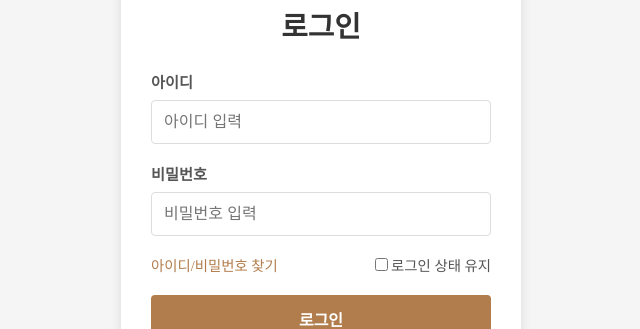
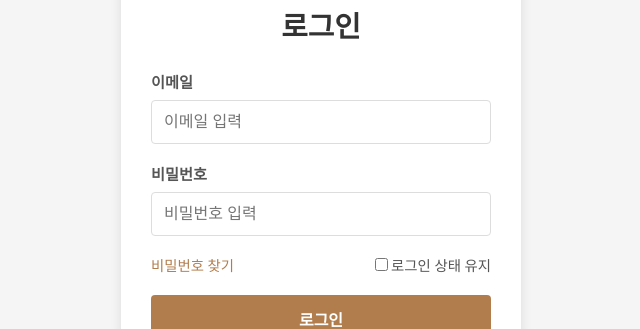
Before and after one commit to youseonghyeon/shopping-vue, a Vue app: page /login in a window 1280 px wide. Shown: the part 204-533 px from the top of the page, without its empty margins (319-959 px from the left). Built offline with nearby package versions, Linux system fonts and the light colour scheme; what vue-cookies would draw is missing.

Commit message:
feat: 로그인 및 비밀번호 찾기 페이지에서 아이디를 이메일로 변경, 관련 텍스트 수정

```diff
--- a/src/views/FindCredentials.vue
+++ b/src/views/FindCredentials.vue
@@ -1,7 +1,7 @@
 <template>
   <div class="find-account-page">
     <div class="find-container">
-      <h1>아이디/비밀번호 찾기</h1>
+      <h1>비밀번호 찾기</h1>
       <div class="tabs">
         <button :class="{ active: activeTab === 'findId' }" @click="activeTab = 'findId'">
           아이디 찾기
--- a/src/views/Login.vue
+++ b/src/views/Login.vue
@@ -5,8 +5,8 @@
       <h1>로그인</h1>
       <form @submit.prevent="handleLogin">
         <div class="form-group">
-          <label for="username">아이디</label>
-          <input type="text" id="username" v-model="username" placeholder="아이디 입력" required>
+          <label for="email">이메일</label>
+          <input type="text" id="email" v-model="email" placeholder="이메일 입력" required>
         </div>
         <div class="form-group">
           <label for="password">비밀번호</label>
@@ -14,7 +14,7 @@
         </div>
         <div class="options">
           <div class="find">
-            <a href="/find-credentials">아이디/비밀번호 찾기</a>
+            <a href="/find-credentials">비밀번호 찾기</a>
           </div>
           <div class="remember">
             <label>
@@ -45,7 +45,7 @@ export default {
   },
   data() {
     return {
-      username: "",
+      email: "",
       password: "",
       rememberMe: false,
     };
@@ -55,7 +55,7 @@ export default {
     async handleLogin() {
       try {
         const response = await postRequest("/login", {
-          username: this.username,
+          email: this.email,
           password: this.password,
         });
         if (response.data.status === "success") {
--- a/src/views/Signup.vue
+++ b/src/views/Signup.vue
@@ -243,7 +243,8 @@ const handleSubmit = async () => {
 
   try {
     const axiosResponse = await postRequest('/signup', form.value)
-    if (axiosResponse.data.status === 'SUCCESS') {
+    console.log('회원가입 결과:', axiosResponse.data)
+    if (axiosResponse.data.success === true) {
       alert('회원가입 성공')
       await router.push('/login')
     } else {
```
